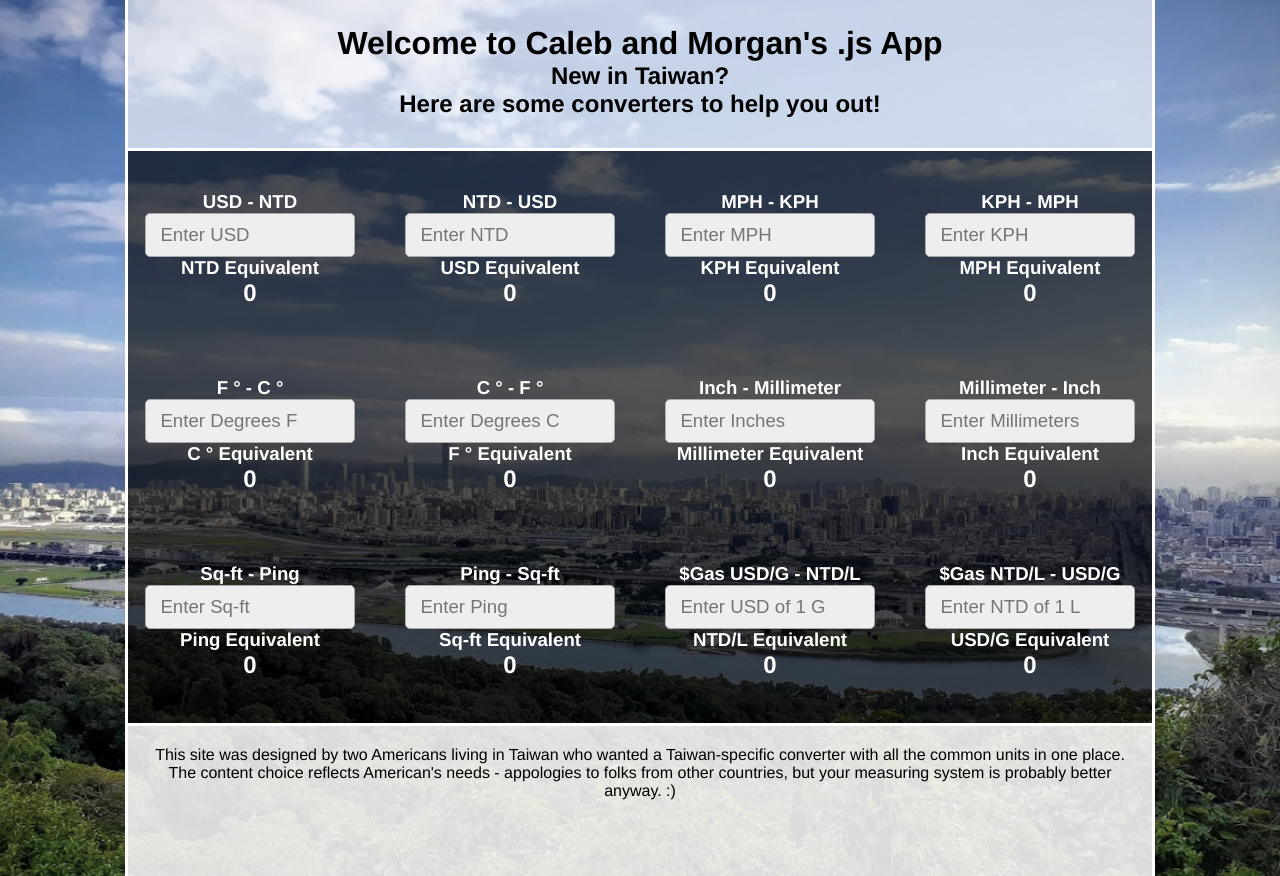
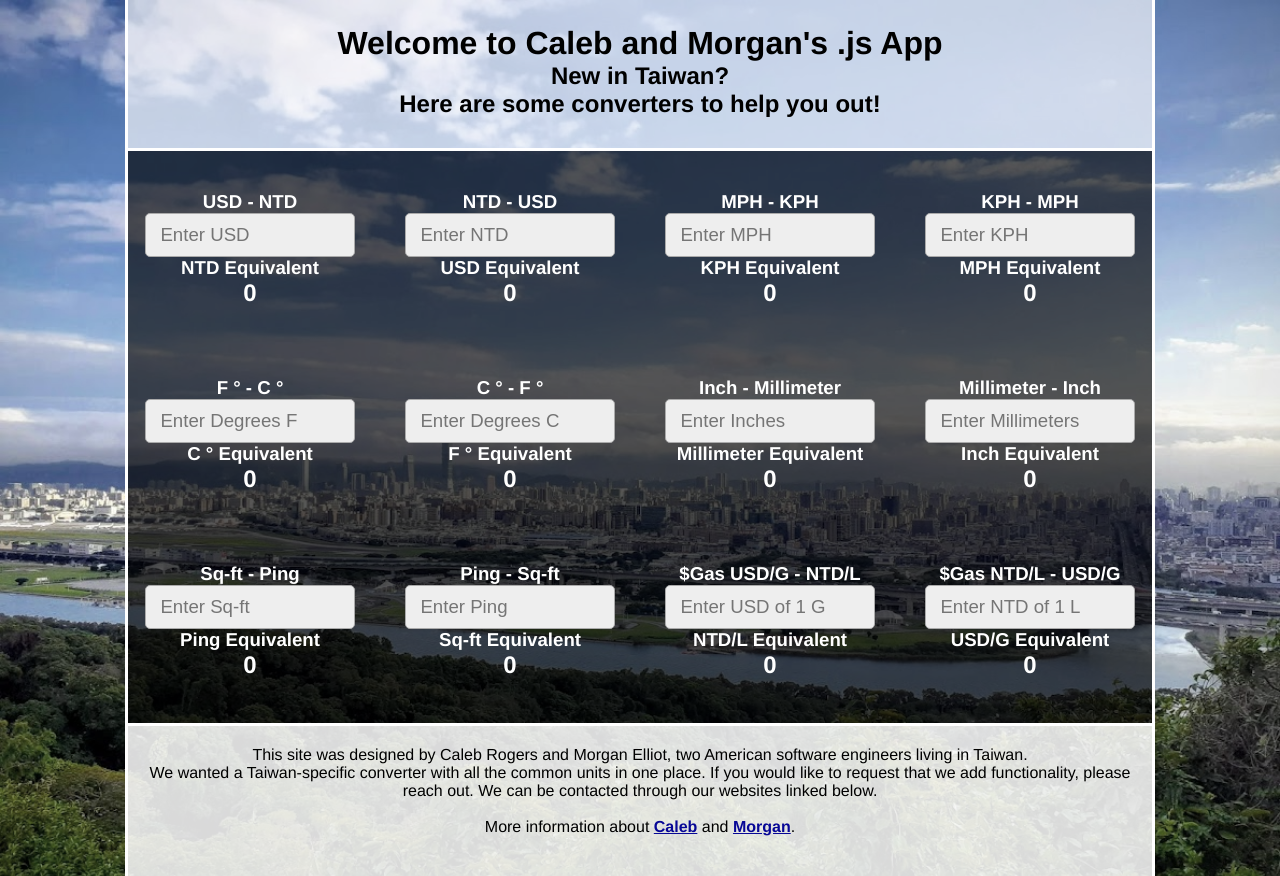
Before and after one commit to komali2/quick-taiwan-conversions, a Vue app: page / in a window 1280 px wide. Built offline with nearby package versions, Linux system fonts and the light colour scheme.

Commit message:
Added links to websites of Caleb and Morgan

```diff
--- a/src/components/Body.vue
+++ b/src/components/Body.vue
@@ -106,10 +106,13 @@
   </div>
   <div id="footer">
     <p id="info">
-      This site was designed by two Americans living in Taiwan who wanted a
-      Taiwan-specific converter with all the common units in one place. The
-      content choice reflects American's needs - appologies to folks from
-      other countries, but your measuring system is probably better anyway. :)
+      This site was designed by Caleb Rogers and Morgan Elliot, two American
+      software engineers living in Taiwan.<br>We wanted a
+      Taiwan-specific converter with all the common units in one place.
+      If you would like to request that we add functionality, please reach out.
+      We can be contacted through our websites linked below.
+      <br><br>More information about <a href="https://calebjay.com/"><strong>Caleb</strong></a>
+      and <a href="https://a11yengineering.wixsite.com/morgan"><strong>Morgan</strong></a>.
     </p>
   </div>
 </template>
```
